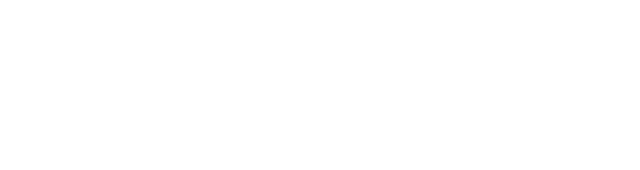
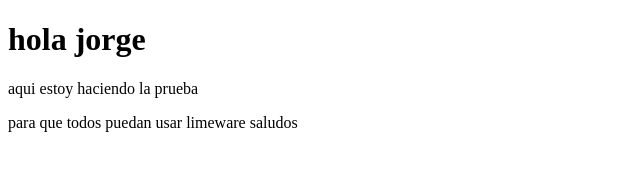
Before and after one commit to nevermayer/gitprueba, a plain HTML site: page index.html in a window 1280 px wide. Shown: the whole page, without its empty margins (0-640 px from the left). Drawn offline with Linux system fonts and the light colour scheme.

Commit message:
cambio en index

```diff
--- a/index.html
+++ b/index.html
@@ -7,6 +7,9 @@
     <title>Mi primera prueba</title>
 </head>
 <body>
-
+    <h1>hola jorge</h1>
+    <p>aqui estoy haciendo la prueba</p>
+    <p>para que todos puedan usar limeware saludos
+    </p>
 </body>
 </html>
```
